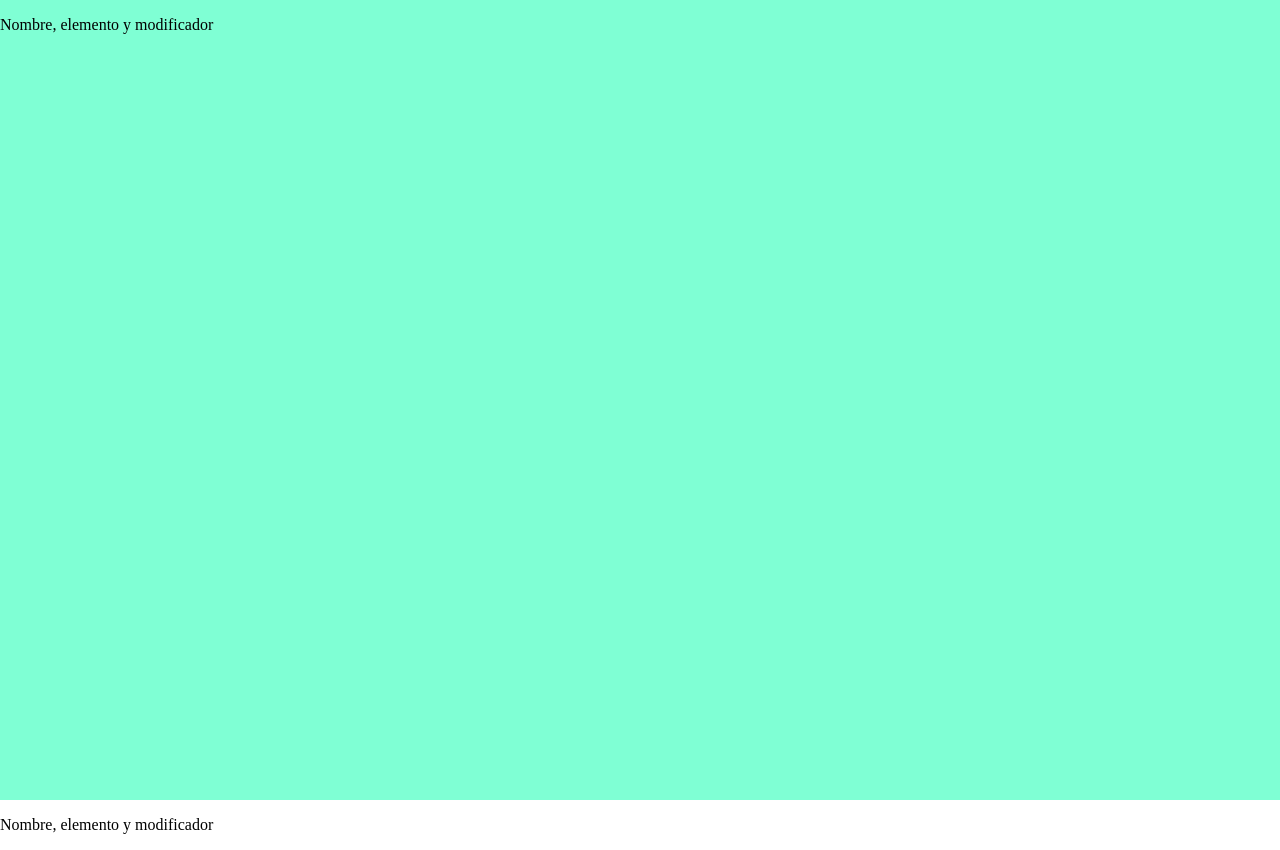
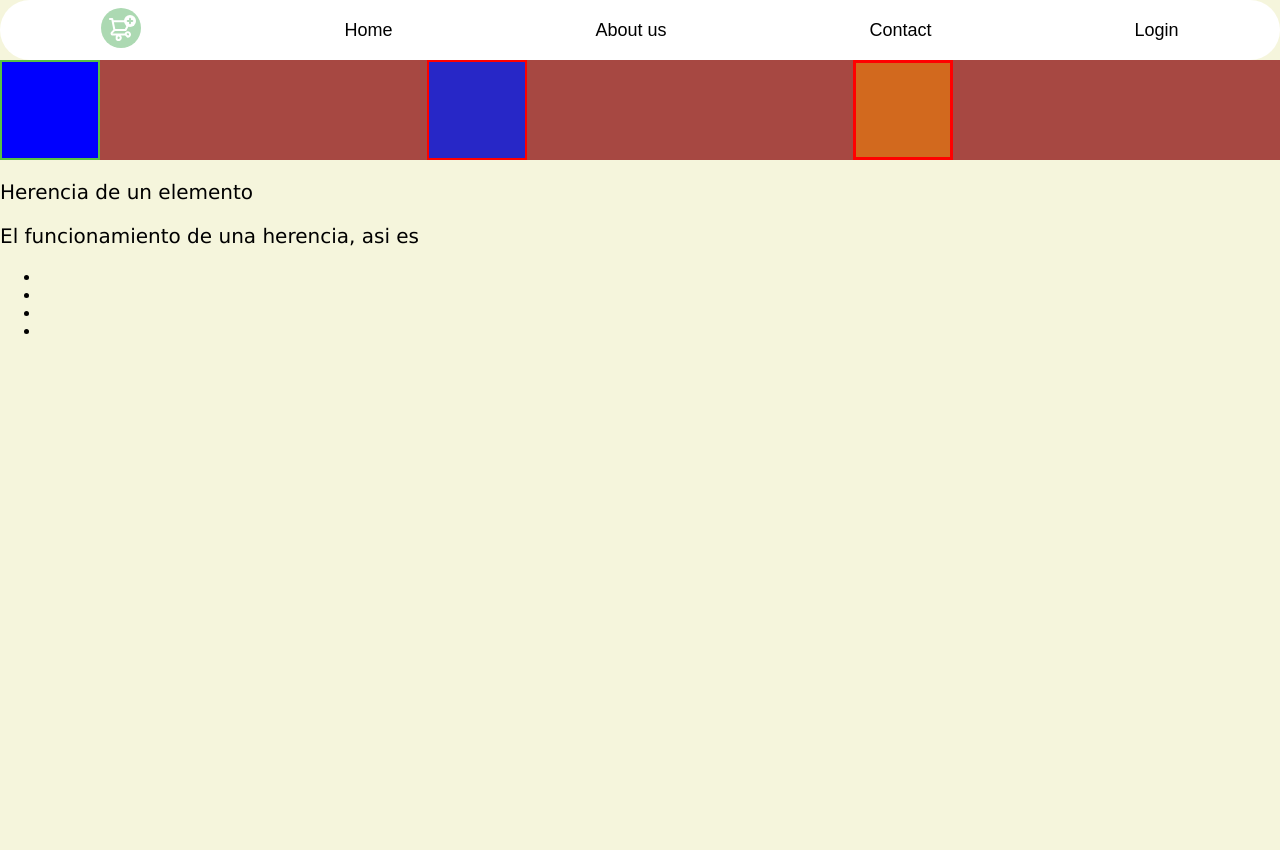
Before and after one commit to CarlosZuluagaX/proyecto2, a plain HTML site: page Project1/Front/CUROS PLATZI/CSS/css1.html in a window 1280 px wide. After the commit the page ends 800 px from the top, so only its background shows below. Drawn offline with Linux system fonts and the light colour scheme.

Commit message:
Practicas hasta los position despues de verlos

```diff
--- /dev/null
+++ b/Project1/Css3/index.html
@@ -0,0 +1,18 @@
+<!DOCTYPE html>
+<html lang="en">
+<head>
+    <meta charset="UTF-8">
+    <meta name="viewport" content="width=device-width, initial-scale=1.0">
+    <link rel="stylesheet" href="style.css">
+    <title>Document</title>
+</head>
+<body>
+    <section>
+        <p>Soy un parrafo de ejemplo</p>
+        <div class="como">
+            <p>Hola soy un txt</p>
+        </div>
+    </section>
+
+</body>
+</html>
--- /dev/null
+++ b/Project1/Css3/style.css
@@ -0,0 +1,21 @@
+*{
+    box-sizing: border-box;
+}
+html{
+    font-size: 62.5%;
+    margin: 0%;
+    padding: 0%;
+}
+body{
+    padding: 0%;
+    margin: 0%;
+    background-color: beige;
+    box-sizing: border-box;
+}
+p{
+    font-size: 2rem;
+}
+.como p{
+    font-size: 3rem;
+
+}
--- a/Project1/Front/CUROS PLATZI/CSS/css1.css
+++ b/Project1/Front/CUROS PLATZI/CSS/css1.css
@@ -1,14 +1,84 @@
+body{
+    padding: 0%;
+    margin: 0%;
+    font-family: sans-serif;
+    background-color: beige;
+    box-sizing: border-box;
+}
+
+.navbar{
+    height: 60px;
+    border-radius: 30px;
+    display: flex;
+    justify-content: space-around;
+    font-size: 18px;
+    background-color: rgb(255, 255, 255);
+    align-items: center;
+}
+
+.navbar .nav__Home:hover {
+    color: red;
+    transition: 0.3s;
+    text-decoration: dashed;
+
+}
+.navbar .nav__About_us:active{
+    color: blue;
+
+}
+.padre{
+    background-color: rgba(143, 17, 17, 0.753);
+    height: 100px;
+    display: flex;
+    justify-content: space-between;
+
+}
+.padre .padre__caja1{
+    background-color: blue;
+    height: 100px;
+    width: 100px;
+    border: 2px solid rgb(88, 192, 68);
+    margin: 0%;
+    padding: 0%;
+    box-sizing: border-box;
+
+}
+.padre .padre__caja2{
+    background-color: rgb(39, 39, 199);
+    height: 100px;
+    width: 100px;
+    border: 2px solid red ;
+    margin: 0%;
+    padding: 0%;
+    box-sizing: border-box;
+}
+
+.padre .padre__caja3{
+    background-color: chocolate;
+    height: 100px;
+    width: 100px;
+    border: solid red;
+    box-sizing: border-box;
+
+}
+
+.parrafo{
+    font-family: Verdana, Geneva, Tahoma, sans-serif;
+    font-size: 20px;
+
+}
+.parrafo .parrafo1{
+    font-family: inherit;
+}
+/* .navbar .Contact */
+/*
 .padre{
     background-color: aquamarine;
     height: 100vh;
     width: 100vw;
 
 }
-body{
-    padding: 0%;
-    margin: 0%;
-}
 
 .padre .padre_parrafo1{
     position: fixed;
-}
+} */
--- a/Project1/Front/CUROS PLATZI/CSS/css1.html
+++ b/Project1/Front/CUROS PLATZI/CSS/css1.html
@@ -7,7 +7,60 @@
     <title>Practica de CSS</title>
 </head>
 <body>
+    <nav>
+        <div class="navbar">
+            <div class="nav__home"><img src="/Platzi_YardSale_Icons/bt_add_to_cart.svg" alt="carrito de un supermercado"></div>
+            <div class="nav__Home">Home</div>
+            <div class="nav__About_us">About us</div>
+            <div class="nav__Contact">Contact</div>
+            <div class="nav_Contac">Login</div>
+
+        </div>
+    </nav>
+    <section>
+        <div class="padre">
+            <div class="padre__caja1">
+                <!-- <p>Como funciona de manera concreta los parrafos</p> -->
+            </div>
+            <div class="padre__caja2"></div>
+            <div class="padre__caja3"></div>
+            <div class="padre__caja4"></div>
+
+        </div>
+    </section>
+
+    <section>
+        <div class="parrafo">
+            <p>Herencia de un elemento</p>
+            <div class="parrafo1">
+                <p>
+                    El funcionamiento de una herencia, asi es
+
+                </p>
+            </div>
+        </div>
+
+
+    </section>
+
+
+    <section>
+        <header>
+            <nav>
+                <ul>
+                    <li><a href=""></a></li>
+                    <li><a href=""></a></li>
+                    <li><a href=""></a></li>
+                    <li><a href=""></a></li>
+                </ul>
+            </nav>
+        </header>
+    </section>
+
     <main>
+
+    </main>
+    <!-- <main>
         <div class="padre">
             <div class="padre_parrafo1"> <p>Nombre, elemento y modificador</p></div>
 
@@ -15,7 +68,7 @@
 
         <p>Nombre, elemento y modificador</p>
 
-    </main>
+    </main> -->
 
 </body>
 </html>
--- /dev/null
+++ b/Project1/combinadores/style.css
@@ -0,0 +1,24 @@
+body{
+    padding: auto;
+    margin: auto;
+    box-sizing: border-box;
+    font-family: sans-serif;
+    background-color: rgb(121, 86, 75);
+
+}
+
+h2 + p{
+    color: red;
+    /* Ese h2 + p significa que se debe aplicar al elemento mas que este arriba la regla, elementos que esten cerca del h2  */
+}
+
+h2 ~ p{
+    color: blue;
+    /*hermanos generales, hace que cambien siempre y cuando existan en la misma linea*/
+}
+
+div > p{
+    /*etiqueta parrafo que sea hija directa de un etiqueta div */
+    color: beige;
+    font-family: Verdana, Geneva, Tahoma, sans-serif;
+}
--- /dev/null
+++ b/Project1/css2.css/css.css
@@ -0,0 +1,54 @@
+body{
+    padding: 0%;
+    margin: 0%;
+    box-sizing: border-box;
+    font-family: Verdana, Geneva, Tahoma, sans-serif;
+    background-color: rgba(116, 60, 21, 0.568);
+    font-size: 10px;
+}
+
+h1{
+    font-family: sans-serif;
+
+}
+.title{
+    font-family: Arial, Helvetica, sans-serif;
+
+}
+.title{
+    font-size: 18px;
+    font-family: 'Lucida Sans', 'Lucida Sans Regular', 'Lucida Grande', 'Lucida Sans Unicode', Geneva, Verdana, sans-serif;
+}
+.nav {
+    margin-top: 10px;
+    list-style: none;
+    padding-left: 0;
+}
+.nav li{
+    display: inline-block;
+}
+.nav a{
+    color: bisque;
+   background-color: coral;
+    padding: 5px;
+    border-radius: 10px;
+    text-decoration: none;
+}
+
+.nav .blog{
+    background-color: aquamarine;
+}
+
+.text-container{
+    font-size: 2rem;
+}
+.text-container .parrafo2{
+    font-size: 2rem;
+}
+
+.textt{
+    font-size: 2rem;
+}
+.textt .textt2{
+    font-size: 2rem;
+}
--- /dev/null
+++ b/Project1/max/m in/style.css
@@ -0,0 +1,30 @@
+html{
+    font-size: 62.5%;
+}
+body{
+    margin: 0%;
+    padding: 0%;
+    box-sizing: border-box;
+    background-color: bisque;
+}
+
+main{
+    width: 100vw;
+    height: 100vh;
+    background-color: cadetblue;
+    z-index: 2;
+}
+
+main .hola {
+    width: 80vw;
+    /* height:500px ; */
+    background-color: red;
+    z-index: 1;
+    margin: 0% auto;
+    max-width: 500px;
+    min-width: 320px;
+    min-height: 500px;
+}
+main .hola p{
+    font-size: 1.8rem;
+}
--- /dev/null
+++ b/Project1/position/style.css
@@ -0,0 +1,44 @@
+html{
+    font-size: 62.5%;
+
+}
+body{
+    padding: 0%;
+    margin: 0%;
+    box-sizing: border-box;
+    background-color: rgba(161, 99, 16, 0.5);
+    font-family: Verdana, Geneva, Tahoma, sans-serif;
+}
+
+.container{
+    height: 100vh;
+    width: 100vw;
+    background-color: rgb(160, 76, 16);
+    display: flex;
+    justify-content: center;
+    align-items: center;
+}
+
+.container .container__caja1{
+    width: 40rem;
+    height: 50rem;
+    background-color: azure;
+    border-radius: 10px;
+    display: flex;
+    justify-content: center;
+
+
+}
+.container .container__caja1 .container__caja2{
+    width: 30rem;
+    height: 10rem;
+    background-color: red;
+    position: relative;
+    bottom: 4rem;
+    border: solid black 1px;
+    border-radius: 1rem;
+    font-size: 2rem;
+    display: flex;
+    justify-content: center;
+    align-items: center;
+}
```
Also changed, not shown: Project1/combinadores/index.html (added, +52 -0 lines), Project1/css2.css/css2.html (added, +46 -0 lines), Project1/max/m in/index.html (added, +24 -0 lines), Project1/position/index.html (added, +19 -0 lines).
